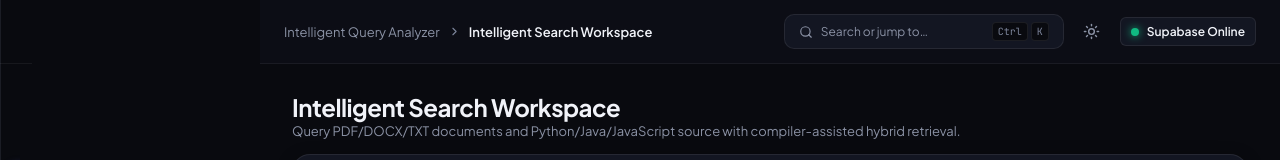
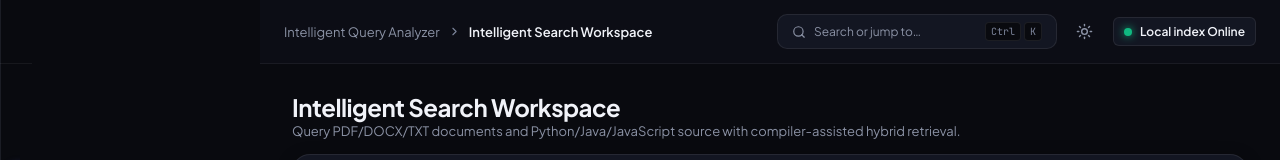
Before and after one commit to kamran-nizamani/-intelligent-query-analyzer-and-search-system-, a Next.js app in the folder frontend/: page / in a window 1280 px wide. Shown: the top 160 px of the page. Built offline with nearby package versions, Linux system fonts and the light colour scheme.

Commit message:
Remove remaining Supabase status labels

```diff
--- a/frontend/src/components/shell/header.tsx
+++ b/frontend/src/components/shell/header.tsx
@@ -135,7 +135,7 @@ export function Header({
             aria-label={`Local index ${STATUS_TEXT[backendStatus]}, show details`}
           >
             <span className={`status-dot status-${backendStatus}`} aria-hidden="true" />
-            <span className="status-pill-text">Supabase {STATUS_TEXT[backendStatus]}</span>
+            <span className="status-pill-text">Local index {STATUS_TEXT[backendStatus]}</span>
           </button>
 
           {showStatus && (
@@ -143,7 +143,7 @@ export function Header({
               <div style={{ display: "flex", alignItems: "center", gap: 8, marginBottom: 10 }}>
                 <Server size={15} aria-hidden="true" style={{ color: "var(--accent-text)" }} />
                 <span style={{ fontSize: 13, fontWeight: 700, color: "var(--text-main)" }}>
-                  Supabase: {STATUS_TEXT[backendStatus]}
+                  Local index: {STATUS_TEXT[backendStatus]}
                 </span>
               </div>
 
```
